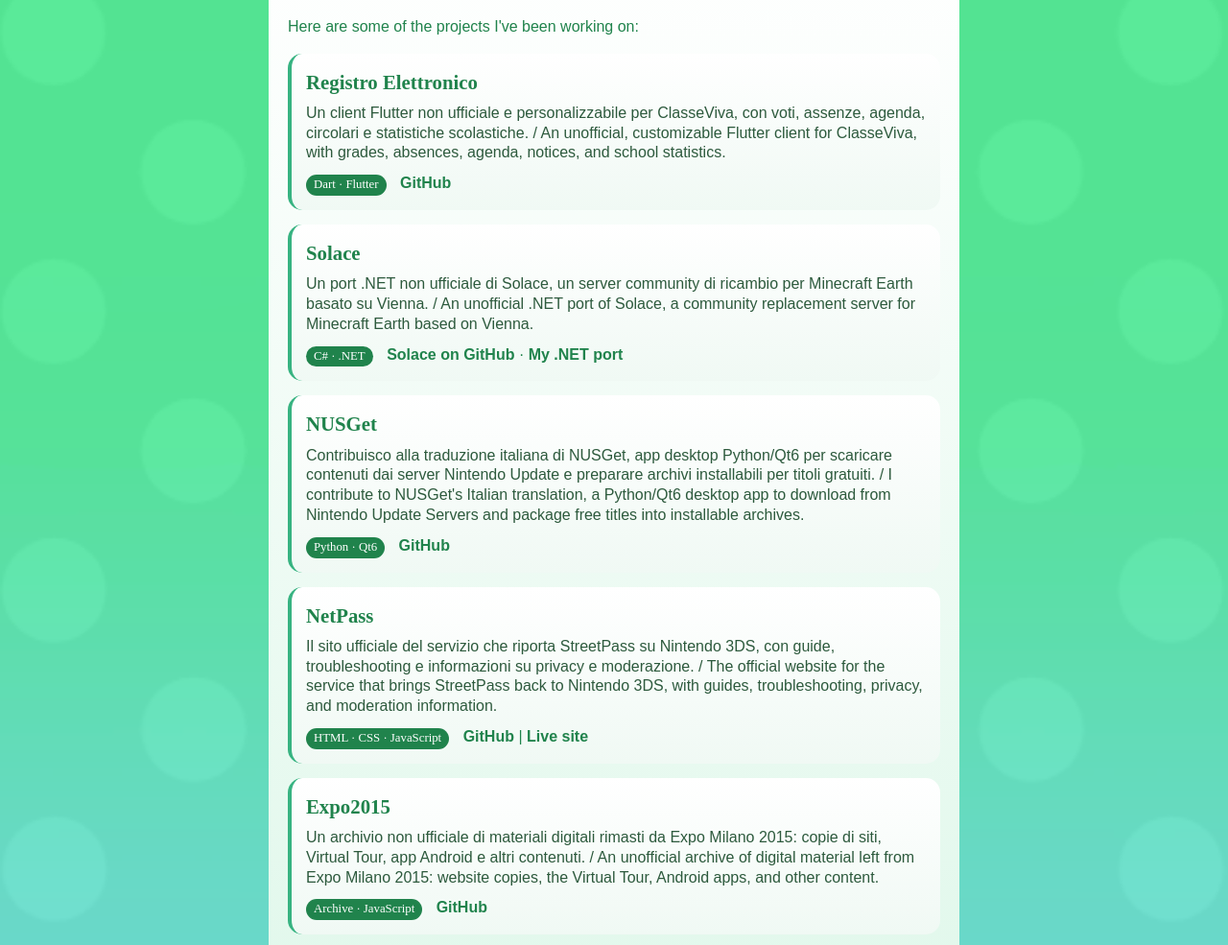
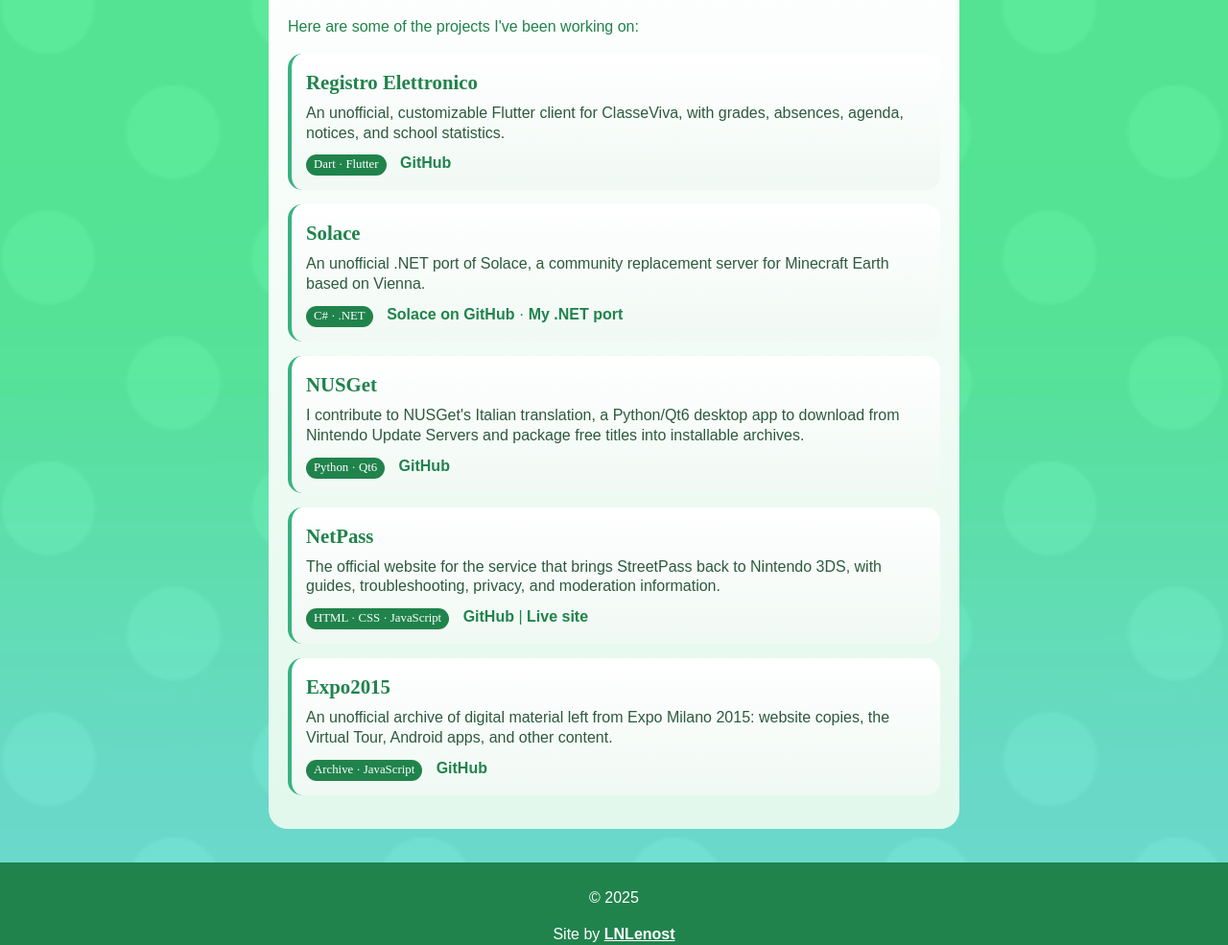
Before and after one commit to LNLenost/lnlenost.github.io, a plain HTML site: page www/projects.html in a window 1280 px wide. Shown: the part 235-1220 px from the top of the page at 96% size. Drawn offline with Linux system fonts and the light colour scheme; a web font is replaced by a local one.

Commit message:
Use English project descriptions

```diff
--- a/www/projects.html
+++ b/www/projects.html
@@ -31,28 +31,28 @@
 
             <div class="project-card">
                 <h3>Registro Elettronico</h3>
-                <p>Un client Flutter non ufficiale e personalizzabile per ClasseViva, con voti, assenze, agenda, circolari e statistiche scolastiche. / An unofficial, customizable Flutter client for ClasseViva, with grades, absences, agenda, notices, and school statistics.</p>
+                <p>An unofficial, customizable Flutter client for ClasseViva, with grades, absences, agenda, notices, and school statistics.</p>
                 <span class="language-tag">Dart · Flutter</span>
                 <a href="https://github.com/LNLenost/registro_elettronico" target="_blank" rel="noopener noreferrer">GitHub</a>
             </div>
 
             <div class="project-card">
                 <h3>Solace</h3>
-                <p>Un port .NET non ufficiale di Solace, un server community di ricambio per Minecraft Earth basato su Vienna. / An unofficial .NET port of Solace, a community replacement server for Minecraft Earth based on Vienna.</p>
+                <p>An unofficial .NET port of Solace, a community replacement server for Minecraft Earth based on Vienna.</p>
                 <span class="language-tag">C# · .NET</span>
                 <a href="https://github.com/Earth-Restored/Solace" target="_blank" rel="noopener noreferrer">Solace on GitHub</a> · <a href="https://github.com/LNLenost/ViennaDotNet" target="_blank" rel="noopener noreferrer">My .NET port</a>
             </div>
 
             <div class="project-card">
                 <h3>NUSGet</h3>
-                <p>Contribuisco alla traduzione italiana di NUSGet, app desktop Python/Qt6 per scaricare contenuti dai server Nintendo Update e preparare archivi installabili per titoli gratuiti. / I contribute to NUSGet's Italian translation, a Python/Qt6 desktop app to download from Nintendo Update Servers and package free titles into installable archives.</p>
+                <p>I contribute to NUSGet's Italian translation, a Python/Qt6 desktop app to download from Nintendo Update Servers and package free titles into installable archives.</p>
                 <span class="language-tag">Python · Qt6</span>
                 <a href="https://github.com/NinjaCheetah/NUSGet" target="_blank" rel="noopener noreferrer">GitHub</a>
             </div>
 
             <div class="project-card">
                 <h3>NetPass</h3>
-                <p>Il sito ufficiale del servizio che riporta StreetPass su Nintendo 3DS, con guide, troubleshooting e informazioni su privacy e moderazione. / The official website for the service that brings StreetPass back to Nintendo 3DS, with guides, troubleshooting, privacy, and moderation information.</p>
+                <p>The official website for the service that brings StreetPass back to Nintendo 3DS, with guides, troubleshooting, privacy, and moderation information.</p>
                 <span class="language-tag">HTML · CSS · JavaScript</span>
                 <a href="https://github.com/LNLenost/NetPassWebsite" target="_blank" rel="noopener noreferrer">GitHub</a> |
                 <a href="https://netpass.cafe" target="_blank" rel="noopener noreferrer">Live site</a>
@@ -60,7 +60,7 @@
 
             <div class="project-card">
                 <h3>Expo2015</h3>
-                <p>Un archivio non ufficiale di materiali digitali rimasti da Expo Milano 2015: copie di siti, Virtual Tour, app Android e altri contenuti. / An unofficial archive of digital material left from Expo Milano 2015: website copies, the Virtual Tour, Android apps, and other content.</p>
+                <p>An unofficial archive of digital material left from Expo Milano 2015: website copies, the Virtual Tour, Android apps, and other content.</p>
                 <span class="language-tag">Archive · JavaScript</span>
                 <a href="https://github.com/LNLenost/Expo2015" target="_blank" rel="noopener noreferrer">GitHub</a>
             </div>
```
